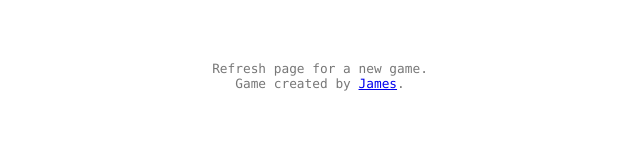
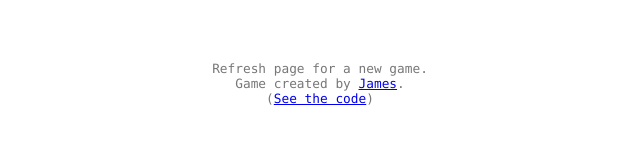
Before and after one commit to padolsey/redoku, a plain HTML site: page index.html in a window 1280 px wide. Shown: the part 461-604 px from the top of the page, without its empty margins (320-960 px from the left). Drawn offline with Linux system fonts and the light colour scheme.

Commit message:
More sense

```diff
--- a/index.html
+++ b/index.html
@@ -74,7 +74,8 @@
 	<div id="g"></div>
 	<p>
 		Refresh page for a new game. <br>
-		Game created by <a href="http://james.padolsey.com">James</a>.
+		Game created by <a href="http://james.padolsey.com">James</a>. <br>
+		(<a href="https://github.com/padolsey/redoku">See the code</a>)
 	</p>
 	<script src="./jquery.js"></script>
 	<script src="./redoku.js"></script>
```
Also changed, not shown: 1 other file.
